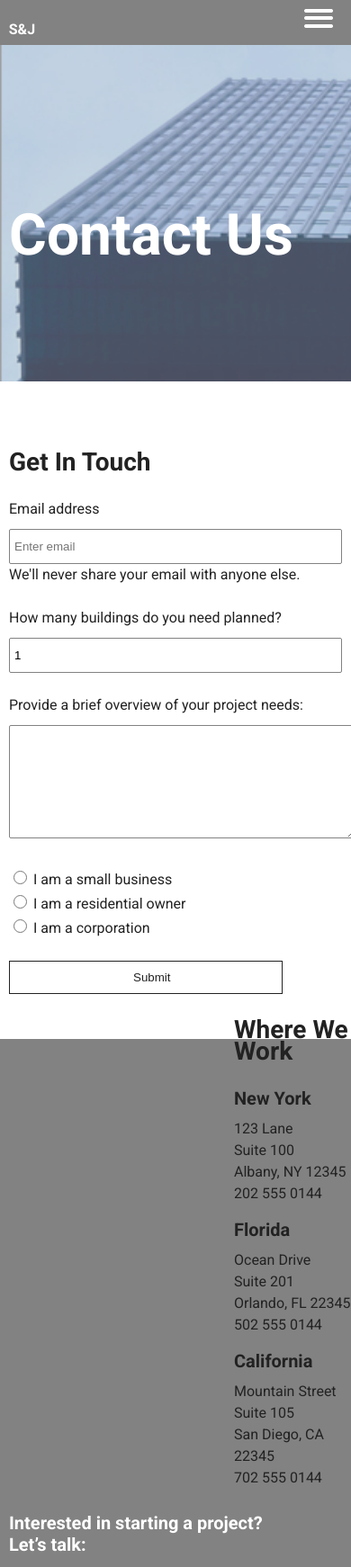
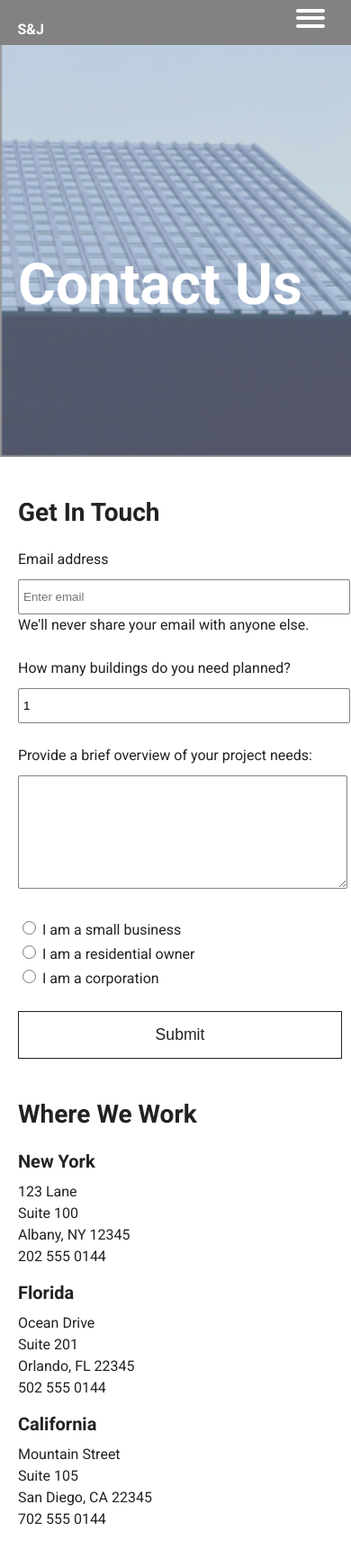
Before and after one commit to paritie/precourse, a plain HTML site: page client-project/contact.html in a window 390 px wide. Shown: the top 1742 px of the page at 90% size. Drawn offline with Linux system fonts and the light colour scheme.

Commit message:
added mobile version for contact page

```diff
--- a/client-project/css/index.css
+++ b/client-project/css/index.css
@@ -28,7 +28,7 @@ body{
 .sidebar h4 {
     position: absolute;
     top: 0;
-    left: 8%;
+    left: 10%;
     display: inline-block;
     color: #FFFFFF;
 }
@@ -93,7 +93,7 @@ body{
 }
 
 .header h4 {
-    margin-left: 2.5%;
+    margin-left: 5%;
     display: inline-block;
     color: #FFFFFF;
 }
@@ -101,7 +101,7 @@ body{
 nav {
     display: block;
     float: right;
-    margin-right: 2.5%;
+    margin-right: 5%;
 }
 
 nav li {
@@ -117,7 +117,7 @@ nav li a {
 }
 
 .container {
-    width: 95%;
+    width: 90%;
     margin: 0 auto;
 }
 
@@ -125,7 +125,7 @@ nav li a {
 
 /*---HOME PAGE ----*/
 .container-home{
-    padding: 1px 2.5%;
+    padding: 1px 5%;
     height: 100vh;
     background-image: url("../img/home/home-jumbotron.png");
     background-repeat: no-repeat;
@@ -176,6 +176,7 @@ h3 {
     border: 1px solid #222222;
     padding: 10px 40px;
     background: #FFFFFF;
+    font-size: 1.1em;
 }
 
 .designs {
@@ -331,7 +332,7 @@ footer span {
 /*====SERVICES PAGE====*/
 
 .services-jumbotron{
-    padding: 1px 2.5%;
+    padding: 1px 5%;
     height: 50vh;
     background-image: url("../img/services/services-jumbotron.png");
     background-repeat: no-repeat;
@@ -405,7 +406,7 @@ footer span {
 /*====CONTACT PAGE====*/
 
 .contact-jumbotron{
-    padding: 1px 2.5%;
+    padding: 1px 5%;
     height: 50vh;
     background-image: url("../img/contact/contact-jumbotron.png");
     background-repeat: no-repeat;
@@ -426,7 +427,7 @@ footer span {
 
 .container form input {
     height: 35px;
-    width: 95%;
+    width: 100%;
     border: 1px solid #828282;
     border-radius: 2px;
     margin-top: 10px;
@@ -455,7 +456,8 @@ footer span {
 
 aside {
     float: right;
-    margin-left: 250px;
+    margin-right: 8%;
+    margin-left: 8%;
 }
 
 aside ul {
@@ -523,8 +525,7 @@ aside li {
     }
     footer span {
         margin-top: 0;
-        margin-left: 8%;
-        padding-bottom: 20px;
+        margin-left: 30%;
         display: block;
         text-align: left;
     }
@@ -578,11 +579,37 @@ aside li {
         transform: none;
     }
 
+/*====CONTACT PAGE====*/
+
+    .contact-jumbotron{
+        padding: 1px 5%;
+        height: 60vh;
+        background-image: url("../img/contact/contact-mobile-jumbotron.png");
+    }
+
+    .contact-jumbotron h1 {
+        padding-top: 235px;
+    }
+
+    h3 {
+        margin-top: 0;
+    }
+    .button {
+        width: 100%;
+        padding: 15px;
+    }
+
+    aside {
+        float: none;
+        margin: 0;
+        margin-top: 50px;
+    }
+
 /*====FOOTER====*/
 
     footer {
         top: 1728px;
-        height: 683px;
+        height: 663px;
         background-color: #828282;
         font-weight: normal;
         font-size: 14px;
```
